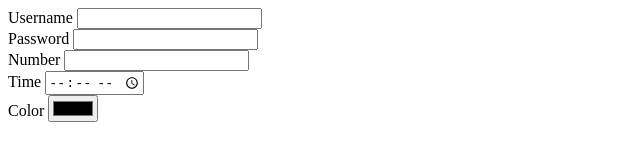
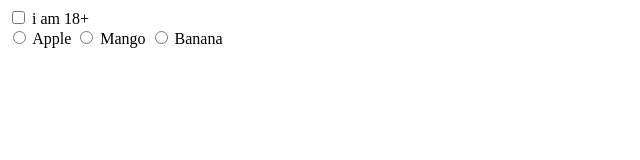
Before and after one commit to samim29/WebDev, a plain HTML site: page HTML/form.html in a window 1280 px wide. Shown: the whole page, without its empty margins (0-640 px from the left). Drawn offline with Linux system fonts and the light colour scheme.

Commit message:
html forms

```diff
--- a/HTML/form.html
+++ b/HTML/form.html
@@ -6,21 +6,41 @@
     <title>HTML FORM</title>
 </head>
 <body>
-    <form action="/action"></form>
-    Username
-    <input type="text">
-    <br>
-    Password
-    <input type="password">
-    <br>
-    Number
-    <input type="number">
-    <br>
-    Time
-    <input type="time">
-    <br>
-    Color
-    <input type="color">
-    <br>
+    <!-- <form action="/action">
+        <div>
+            <label for="username">Username : </label>
+            <input type="text" placeholder="Enter your name" id="username" name="username">
+        </div>
+        <div>
+            <label for="password">Password: </label>
+            <input type="password" id="password" placeholder="Enter your password" name="password">
+        </div>
+
+        <div>
+         <label for="age">Age: </label>
+         <input type="number" id="age" placeholder="Enter your age" name="age">
+        </div>
+        <button type="submit">Submit</button>
+        <button type="reset">Reset</button>
+        <hr> -->
+    <!-- </form> -->
+    <!-- <form action="https://www.google.co.in/search">
+        <input type="text" placeholder="search in google" name="q">
+        <button type="submit">search</button>
+    </form> -->
+    <form>
+        <input type="checkbox" name="age" id="age"  />
+        <label for ="age" >i am 18+</label>
+        <div>
+            <input type="radio" name="fruit" id="apple" value="apple"/>
+            <label for="apple">Apple</label>
+            <input type="radio" name="fruit" id="mango" value="mango"/>
+            <label for="mango">Mango</label>
+            <input type="radio" name="fruit" id="banana" value="banana"/>
+            <label for="banana">Banana</label>
+
+        </div>
+    </form>
+
 </body>
 </html>
```
